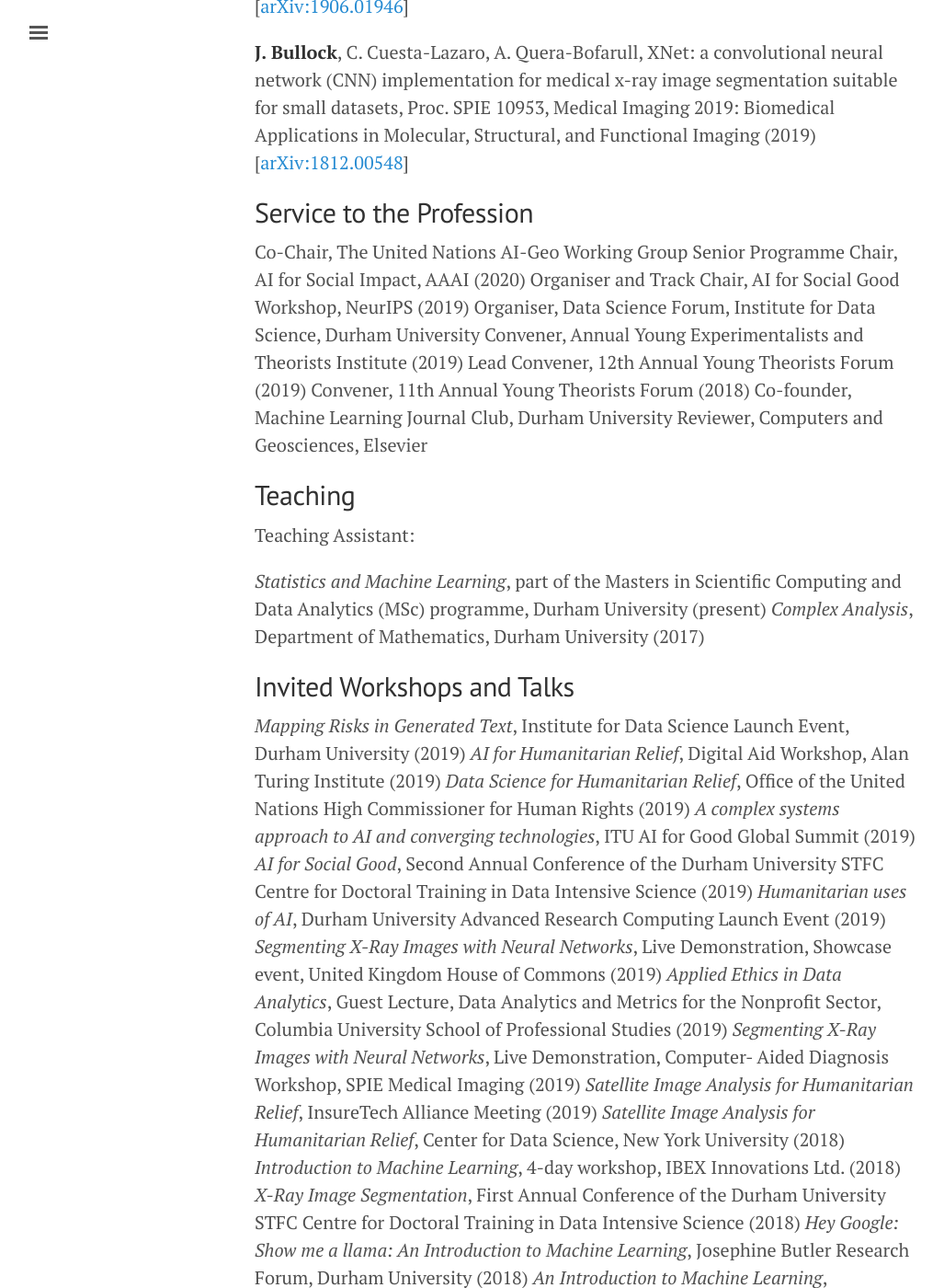
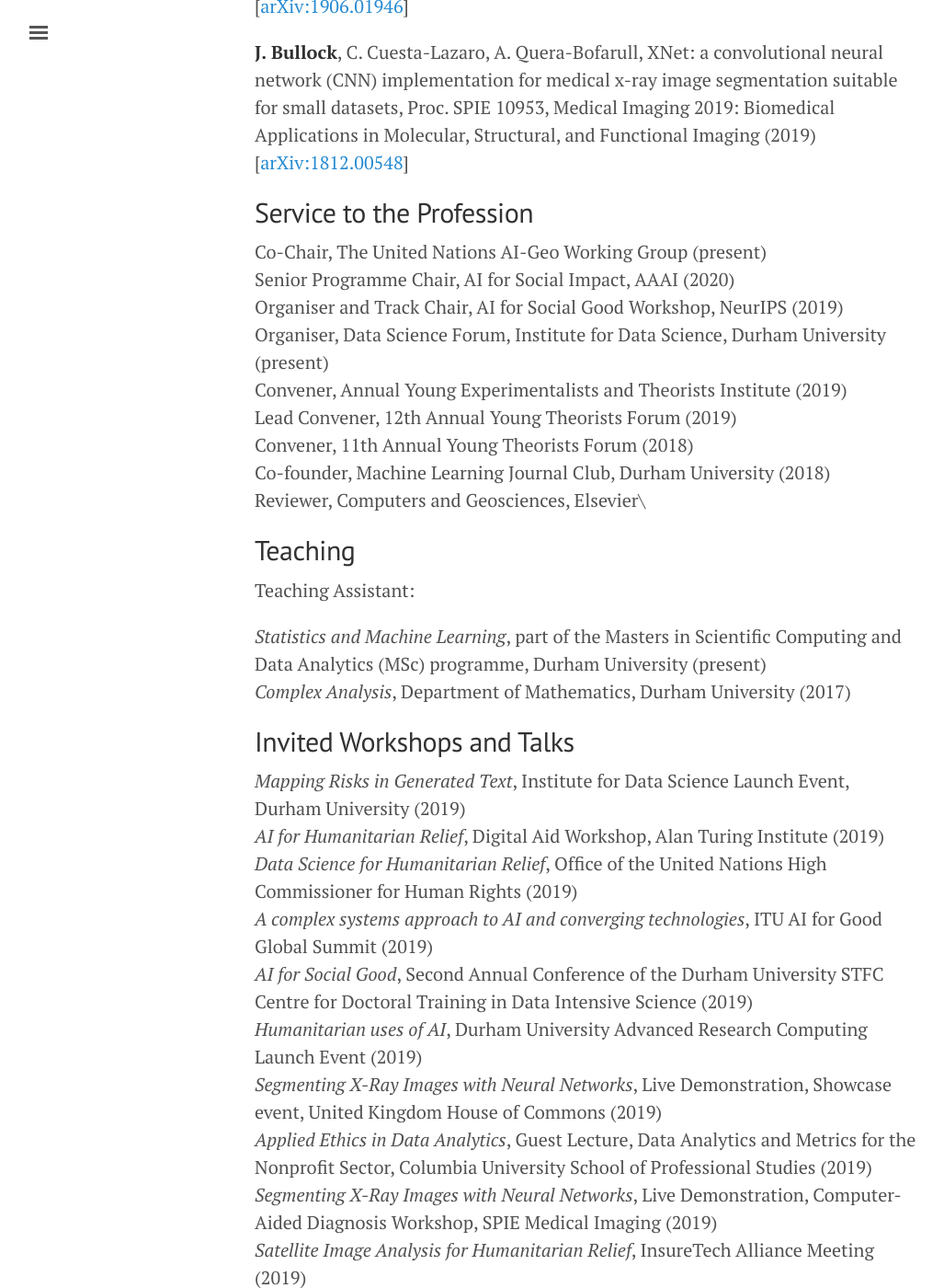
Before and after one commit to JosephPB/josephpb.github.io, a Jekyll site: the page built from publications.md, in a window 1280 px wide and 1400 px high, scrolled down 528 px. Shown: the whole window at 92% size, without its empty margins (3-1030 px from the left). Built offline with Jekyll 4.4.1, drawn with Linux system fonts in a browser that asks for light colours; some of the changed text lies outside the part shown.

Commit message:
correct spacing

```diff
--- a/publications.md
+++ b/publications.md
@@ -15,47 +15,47 @@
 
 ## Service to the Profession
 
-Co-Chair, The United Nations AI-Geo Working Group
-Senior Programme Chair, AI for Social Impact, AAAI (2020)
-Organiser and Track Chair, AI for Social Good Workshop, NeurIPS (2019)
-Organiser, Data Science Forum, Institute for Data Science, Durham University
-Convener, Annual Young Experimentalists and Theorists Institute (2019)
-Lead Convener, 12th Annual Young Theorists Forum (2019)
-Convener, 11th Annual Young Theorists Forum (2018)
-Co-founder, Machine Learning Journal Club, Durham University
-Reviewer, Computers and Geosciences, Elsevier
+Co-Chair, The United Nations AI-Geo Working Group (present)\
+Senior Programme Chair, AI for Social Impact, AAAI (2020)\
+Organiser and Track Chair, AI for Social Good Workshop, NeurIPS (2019)\
+Organiser, Data Science Forum, Institute for Data Science, Durham University (present)\
+Convener, Annual Young Experimentalists and Theorists Institute (2019)\
+Lead Convener, 12th Annual Young Theorists Forum (2019)\
+Convener, 11th Annual Young Theorists Forum (2018)\
+Co-founder, Machine Learning Journal Club, Durham University (2018)\
+Reviewer, Computers and Geosciences, Elsevier\
 
 ## Teaching
 
 Teaching Assistant:
 
-*Statistics and Machine Learning*, part of the Masters in Scientific Computing and Data Analytics (MSc) programme, Durham University (present)
+*Statistics and Machine Learning*, part of the Masters in Scientific Computing and Data Analytics (MSc) programme, Durham University (present)\
 *Complex Analysis*, Department of Mathematics, Durham University (2017)
 
 ## Invited Workshops and Talks
 
-*Mapping Risks in Generated Text*, Institute for Data Science Launch Event, Durham University (2019)
-*AI for Humanitarian Relief*, Digital Aid Workshop, Alan Turing Institute (2019)
-*Data Science for Humanitarian Relief*, Office of the United Nations High Commissioner for Human Rights (2019)
-*A complex systems approach to AI and converging technologies*, ITU AI for Good Global Summit (2019)
-*AI for Social Good*, Second Annual Conference of the Durham University STFC Centre for Doctoral Training in Data Intensive Science (2019)
-*Humanitarian uses of AI*, Durham University Advanced Research Computing Launch Event (2019)
-*Segmenting X-Ray Images with Neural Networks*, Live Demonstration, Showcase event, United Kingdom House of Commons (2019)
-*Applied Ethics in Data Analytics*, Guest Lecture, Data Analytics and Metrics for the Nonprofit Sector, Columbia University School of Professional Studies (2019)
-*Segmenting X-Ray Images with Neural Networks*, Live Demonstration, Computer- Aided Diagnosis Workshop, SPIE Medical Imaging (2019)
-*Satellite Image Analysis for Humanitarian Relief*, InsureTech Alliance Meeting (2019)
-*Satellite Image Analysis for Humanitarian Relief*, Center for Data Science, New York University (2018)
-*Introduction to Machine Learning*, 4-day workshop, IBEX Innovations Ltd. (2018)
-*X-Ray Image Segmentation*, First Annual Conference of the Durham University STFC Centre for Doctoral Training in Data Intensive Science (2018)
-*Hey Google: Show me a llama: An Introduction to Machine Learning*, Josephine Butler Research Forum, Durham University (2018)
-*An Introduction to Machine Learning*, Broaderlands Lecture Series, Durham Uni- versity (2018)
+*Mapping Risks in Generated Text*, Institute for Data Science Launch Event, Durham University (2019)\
+*AI for Humanitarian Relief*, Digital Aid Workshop, Alan Turing Institute (2019)\
+*Data Science for Humanitarian Relief*, Office of the United Nations High Commissioner for Human Rights (2019)\
+*A complex systems approach to AI and converging technologies*, ITU AI for Good Global Summit (2019)\
+*AI for Social Good*, Second Annual Conference of the Durham University STFC Centre for Doctoral Training in Data Intensive Science (2019)\
+*Humanitarian uses of AI*, Durham University Advanced Research Computing Launch Event (2019)\
+*Segmenting X-Ray Images with Neural Networks*, Live Demonstration, Showcase event, United Kingdom House of Commons (2019)\
+*Applied Ethics in Data Analytics*, Guest Lecture, Data Analytics and Metrics for the Nonprofit Sector, Columbia University School of Professional Studies (2019)\
+*Segmenting X-Ray Images with Neural Networks*, Live Demonstration, Computer- Aided Diagnosis Workshop, SPIE Medical Imaging (2019)\
+*Satellite Image Analysis for Humanitarian Relief*, InsureTech Alliance Meeting (2019)\
+*Satellite Image Analysis for Humanitarian Relief*, Center for Data Science, New York University (2018)\
+*Introduction to Machine Learning*, 4-day workshop, IBEX Innovations Ltd. (2018)\
+*X-Ray Image Segmentation*, First Annual Conference of the Durham University STFC Centre for Doctoral Training in Data Intensive Science (2018)\
+*Hey Google: Show me a llama: An Introduction to Machine Learning*, Josephine Butler Research Forum, Durham University (2018)\
+*An Introduction to Machine Learning*, Broaderlands Lecture Series, Durham Uni- versity (2018)\
 
 ## Honours and Awards
 
-**Best Student Paper:** SPIE Medical Imaging 2019: Biomedical Applications in Molecular, Structural, and Functional Imaging
-**UN Global Pulse Research Fellowship:** Fellowship supporting my work with UN Global Pulse.
-**Intel Research Award:** Financial and computational support relating to the publication of papers in medical imaging.
-**NVIDIA Hardware Grant:** Awarded access to NVIDIA computational resources
-**STFC Ph.D Studentship:** Full funding for doctoral programme.
-**Best Presentation:** Josephine Butler Research Forum, Durham University
-**Durham Award:** For exceptional contribution to University and College life, community outreach, and developing key skills for increased employability.
+**Best Student Paper:** SPIE Medical Imaging 2019: Biomedical Applications in Molecular, Structural, and Functional Imaging\
+**UN Global Pulse Research Fellowship:** Fellowship supporting my work with UN Global Pulse.\
+**Intel Research Award:** Financial and computational support relating to the publication of papers in medical imaging.\
+**NVIDIA Hardware Grant:** Awarded access to NVIDIA computational resources\
+**STFC Ph.D Studentship:** Full funding for doctoral programme\
+**Best Presentation:** Josephine Butler Research Forum, Durham University\
+**Durham Award:** For exceptional contribution to University and College life, community outreach, and developing key skills for increased employability
```
